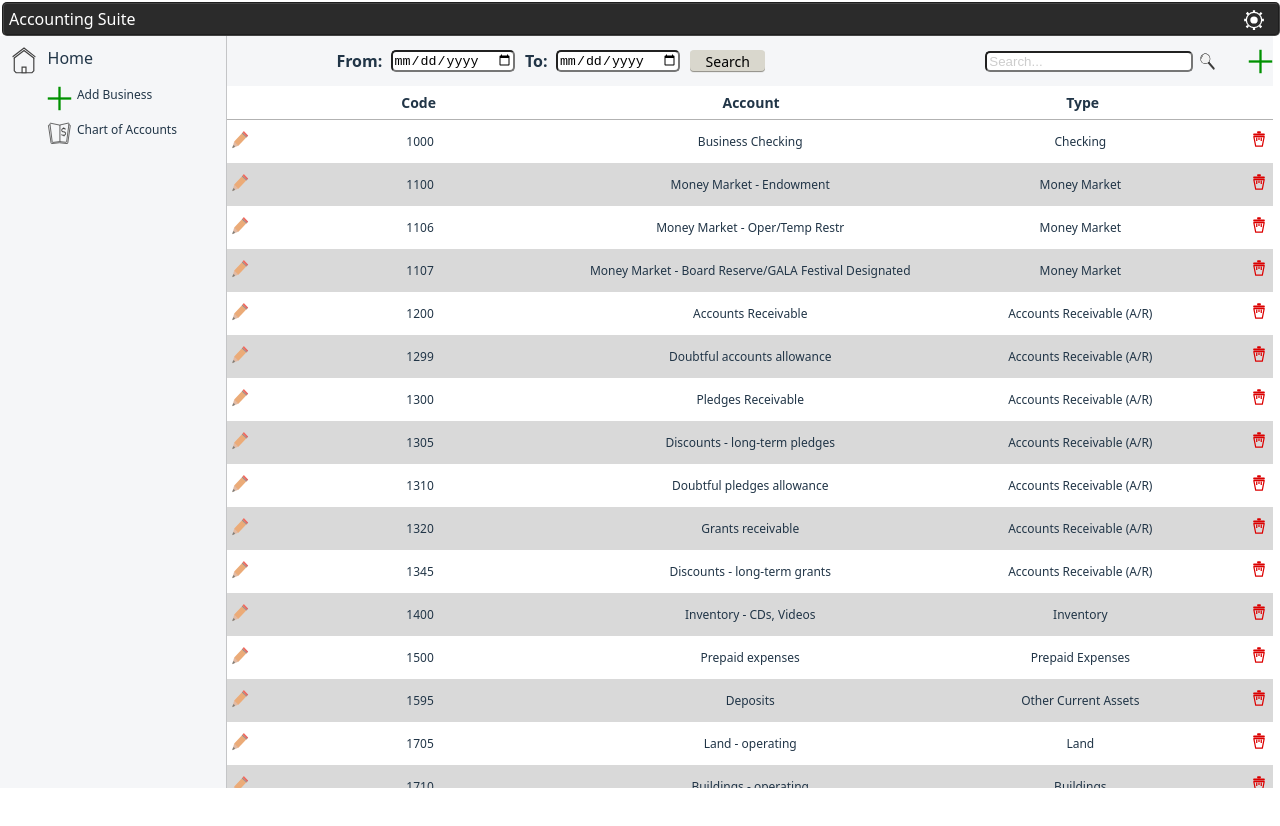
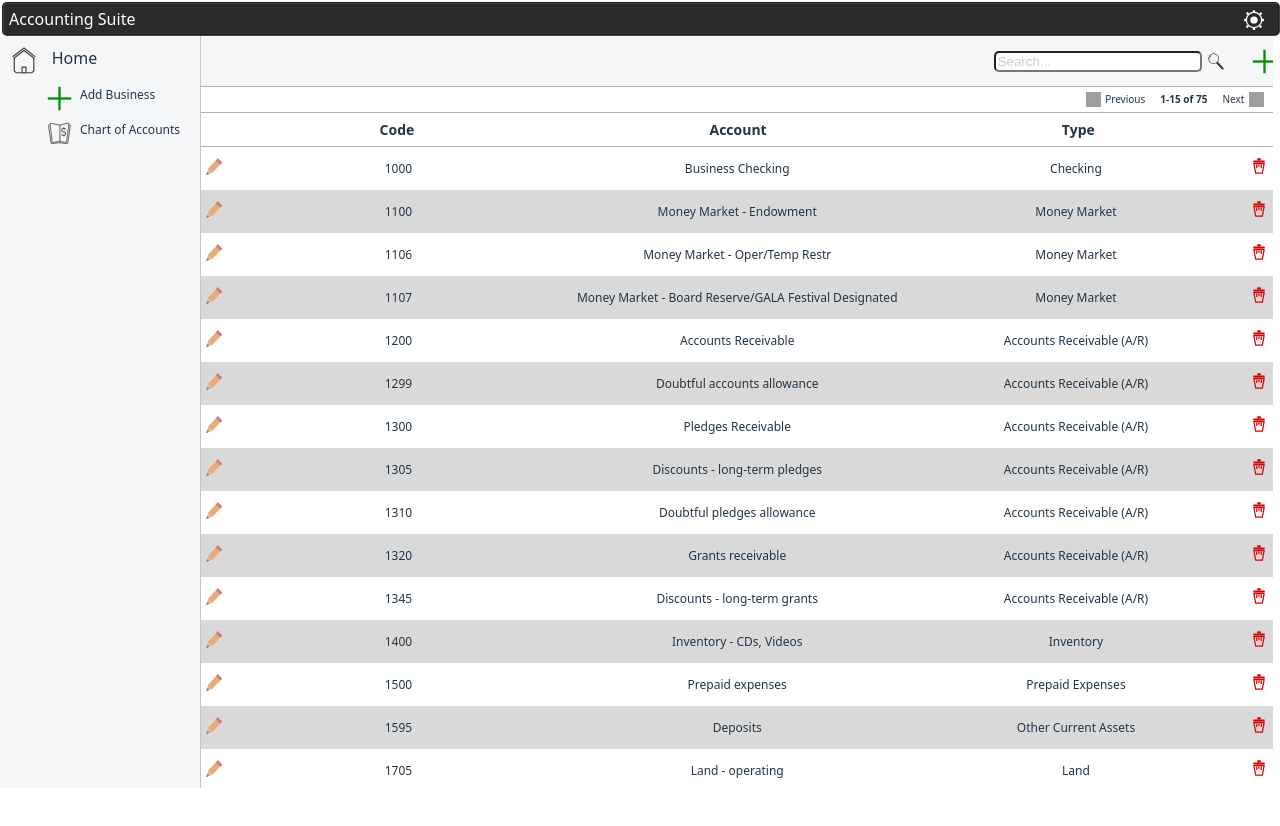
Before and after one commit to jrod04/Accounting.System.Frontend, a React (Vite) app: page / in a window 1280 px wide. Shown: the top 826 px of the page. After the commit the page ends 800 px from the top, so only its background shows below. Built offline with nearby package versions, Linux system fonts and the light colour scheme; grey boxes are pictures that could not be loaded.

Commit message:
-Updated ListView.tsx to include an optional previous-next functionality for its child items

```diff
--- a/src/components/ButtonIcon/ButtonIcon.tsx
+++ b/src/components/ButtonIcon/ButtonIcon.tsx
@@ -9,6 +9,8 @@ interface iButtonIcon {
     width: number;
     height: number;
     value?: string | undefined;
+    textSide?: string | undefined;
+    addTextSpace?: string | undefined;
     bgColor?: string | undefined;
     cb_handlerClick?: (e: MouseEvent<HTMLButtonElement>) => void | undefined;
 };
@@ -22,6 +24,8 @@ const ButtonIcon = ({...buttonIconProps}: iButtonIcon) => {
         width,
         height,
         value,
+        textSide,
+        addTextSpace,
         bgColor,
         cb_handlerClick
     } = buttonIconProps;
@@ -39,7 +43,15 @@ const ButtonIcon = ({...buttonIconProps}: iButtonIcon) => {
                      height: `${height}px`}} />
     </button>;
 
-    return(<div className={styles.buttonContainer}>{buttonIcon}&nbsp;{value}</div>);
+    return(
+        <div className={styles.buttonContainer}>
+            {textSide === 'left' ? value : ''}
+                {addTextSpace === 'left' ? '\u00A0\u00A0' : ''}
+                   {buttonIcon}
+                {addTextSpace === 'right' ? '\u00A0\u00A0' : ''}
+            {textSide === 'right' ? value : ''}
+
+        </div>);
 };
 
 export default ButtonIcon;
--- a/src/components/ListView/ListView.module.css
+++ b/src/components/ListView/ListView.module.css
@@ -19,3 +19,24 @@
 .hide {
     display: none;
 }
+
+.controls {
+    display: flex;
+    flex-direction: row;
+    align-items: center;
+    justify-content: right;
+    margin-right: 15px;
+    width: 100%;
+    height: auto;
+    font-size: 10px;
+    border-bottom: 1px solid rgba(0,0,0,0.3);
+    border-top: 1px solid rgba(0,0,0,0.3);
+}
+
+.controlCounter {
+    display: flex;
+    flex-direction: row;
+    justify-content: space-between;
+    margin: 0px 10px 0px 10px;
+    cursor: default;
+}
--- a/src/components/ListView/ListView.tsx
+++ b/src/components/ListView/ListView.tsx
@@ -1,5 +1,8 @@
-import React, { useState } from 'react';
+import React, { useState, type MouseEvent } from 'react';
+import ButtonIcon from './../ButtonIcon/ButtonIcon.tsx';
 import Backdrop from './../Backdrop/Backdrop.tsx';
+import ReverseControl from './../../assets/revControl.svg';
+import ForwardControl from './../../assets/fwdControl.svg';
 import Edit from './../../assets/edit.svg';
 import Trashcan from './../../assets/trashcan.svg';
 import ListViewGallery, { type iListViewGallery, type iListViewGalleryItem} from './../ListViewGallery/ListViewGallery.tsx';
@@ -7,6 +10,8 @@ import styles from './ListView.module.css';
 
 interface iListView extends iListViewGallery {
     openAside: boolean;
+    showControls?: boolean | undefined;
+    controlInterval: number;
     aside?: React.ReactNode | undefined;
     idForm?: string | undefined;
     cb_handlerSubmitAside?: () => void | undefined;
@@ -15,6 +20,8 @@ interface iListView extends iListViewGallery {
 function ListView ({...listViewInputs}: iListView) {
     const {
         openAside,
+        showControls,
+        controlInterval=10,
         aside,
         idForm,
         cb_handlerSubmitAside,
@@ -33,6 +40,28 @@ function ListView ({...listViewInputs}: iListView) {
         cb_handlerRightSecondOperation
     } = listViewInputs;
 
+    const [controlCount, setControlCount] = useState<number>(0);
+
+    const cb_increaseControlCount = (e: MouseEvent<HTMLButtonElement>) => {
+        if (endSlice && controlInterval) {
+            if (endSlice + controlInterval <= galleryItems.length) {
+                setControlCount(controlCount => controlCount + 1);
+            };
+        };
+    };
+
+    const cb_decreaseControlCount = (e: MouseEvent<HTMLButtonElement>) => {
+        if (startSlice && controlInterval) {
+            if (startSlice - controlInterval >= 0) {
+                setControlCount(controlCount => controlCount - 1);
+            };
+        };
+    };
+
+    const startSlice: number = controlCount * controlInterval + 1;
+    const endSlice: number = startSlice + controlInterval - 1;
+    const filteredGalleryItems: iListViewGalleryItem[] = galleryItems.slice(startSlice - 1, endSlice);
+
     return(
         <section data-testid='List View Component' className={styles.listViews}>
             {openAside &&
@@ -41,9 +70,35 @@ function ListView ({...listViewInputs}: iListView) {
                 </form>
             }
             <Backdrop backdrop={openAside} loader={false}>
+                {showControls &&
+                    <div className={styles.controls}>
+                        <ButtonIcon ariaLabel='Back Control Icon'
+                                    icon={ReverseControl}
+                                    width={15}
+                                    height={15}
+                                    alt='Back Control'
+                                    title='Back Control'
+                                    value='Previous'
+                                    textSide='right'
+                                    cb_handlerClick={cb_decreaseControlCount} />
+                        <div className={styles.controlCounter}>
+                            <strong>{startSlice}-{endSlice} of {galleryItems.length}</strong>
+                        </div>
+                        <ButtonIcon ariaLabel='Forward Control Icon'
+                                    icon={ForwardControl}
+                                    width={15}
+                                    height={15}
+                                    alt='Forward Control'
+                                    title='Forward Control'
+                                    value='Next'
+                                    textSide='left'
+                                    cb_handlerClick={cb_increaseControlCount} />
+                    </div>
+
+                }
                 <ListViewGallery ariaLabel={ariaLabel}
                                  galleryHeaders={galleryHeaders}
-                                 galleryItems={galleryItems}
+                                 galleryItems={filteredGalleryItems}
 
                                  leftHeaderImage={leftHeaderImage}
                                  rightHeaderImage={rightHeaderImage}
--- a/src/views/ChartOfAccounts/ChartOfAccounts.tsx
+++ b/src/views/ChartOfAccounts/ChartOfAccounts.tsx
@@ -3,7 +3,6 @@ import ListView from './../../components/ListView/ListView.tsx';
 import { type iListViewGalleryItem } from './../../components/ListViewGallery/ListViewGallery.tsx';
 import UtilityContainer from './../../components/UtilityContainer/UtilityContainer.tsx';
 import InputSearchTextbox from './../../components/InputSearchTextbox/InputSearchTextbox.tsx';
-import SearchDateRange from './../../components/SearchDateRange/SearchDateRange.tsx';
 import ButtonIcon from './../../components/ButtonIcon/ButtonIcon.tsx';
 import Edit from './../../assets/edit.svg';
 import Trashcan from './../../assets/trashcan.svg';
@@ -51,8 +50,6 @@ const ChartOfAccounts = () => {
     };
 
     const inputContainers = [
-        <SearchDateRange cb_handlerClick={cb_handlerSearchDateRange}
-                         cb_handlerCheckError={cb_handlerCheckError} />,
         <div className={styles.inputContainers}>
             <InputSearchTextbox ariaLabel='Chart of Accounts Search'
                                 textboxWidth={200}
@@ -93,6 +90,8 @@ const ChartOfAccounts = () => {
                               border='none' />
             <ListView openAside={openAside}
                       aside={aside}
+                      showControls={true}
+                      controlInterval={15}
                       idForm='1'
                       ariaLabel='Chart of Accounts List View'
                       galleryHeaders={galleryHeaders}
--- a/src/views/MainView/MainView.module.css
+++ b/src/views/MainView/MainView.module.css
@@ -41,7 +41,7 @@
     flex-direction: column;
     position: sticky;
     top: 0;
-    width: 275px;
+    min-width: 200px;
     border-right: 1px solid rgba(0,0,0,0.2);
     padding-top: 5px;
     font-size: 16px;
--- a/src/views/MainView/MainView.tsx
+++ b/src/views/MainView/MainView.tsx
@@ -81,6 +81,8 @@ const MainView = () => {
                                     alt='Home'
                                     title='Home'
                                     value='Home'
+                                    textSide='right'
+                                    addTextSpace='right'
                                     cb_handlerClick={handlerSetView} />
                         {['Home', 'Chart of Accounts', 'Add Business'].includes(view) &&
                             <div className={styles.suboptions}>
@@ -91,6 +93,8 @@ const MainView = () => {
                                             alt='Add Business'
                                             title='Add Business'
                                             value='Add Business'
+                                            textSide='right'
+                                            addTextSpace='right'
                                             cb_handlerClick={cb_handlerToggleAddBusiness} />
                                 <ButtonIcon ariaLabel='Chart of Accounts Icon Button'
                                             icon={ChartOfAccountsIcon}
@@ -99,6 +103,8 @@ const MainView = () => {
                                             alt='Chart of Accounts'
                                             title='Chart of Accounts'
                                             value='Chart of Accounts'
+                                            textSide='right'
+                                            addTextSpace='right'
                                             cb_handlerClick={handlerSetView} />
                             </div>
                         }
@@ -111,6 +117,8 @@ const MainView = () => {
                                             alt='Ledger'
                                             title='Ledger'
                                             value='Ledger'
+                                            textSide='right'
+                                            addTextSpace='right'
                                             cb_handlerClick={ () => {} } />
                                 <ButtonIcon ariaLabel='Financial Statements'
                                             icon={FinancialStatementsIcon}
@@ -119,6 +127,8 @@ const MainView = () => {
                                             alt='Financial Statements'
                                             title='Financial Statements'
                                             value='Financial Statements'
+                                            textSide='right'
+                                            addTextSpace='right'
                                             cb_handlerClick={ ()=>{} } />
                             </>
                         }
```
Also changed, not shown: 1 other file (tests, documents, lock files or other folders).
